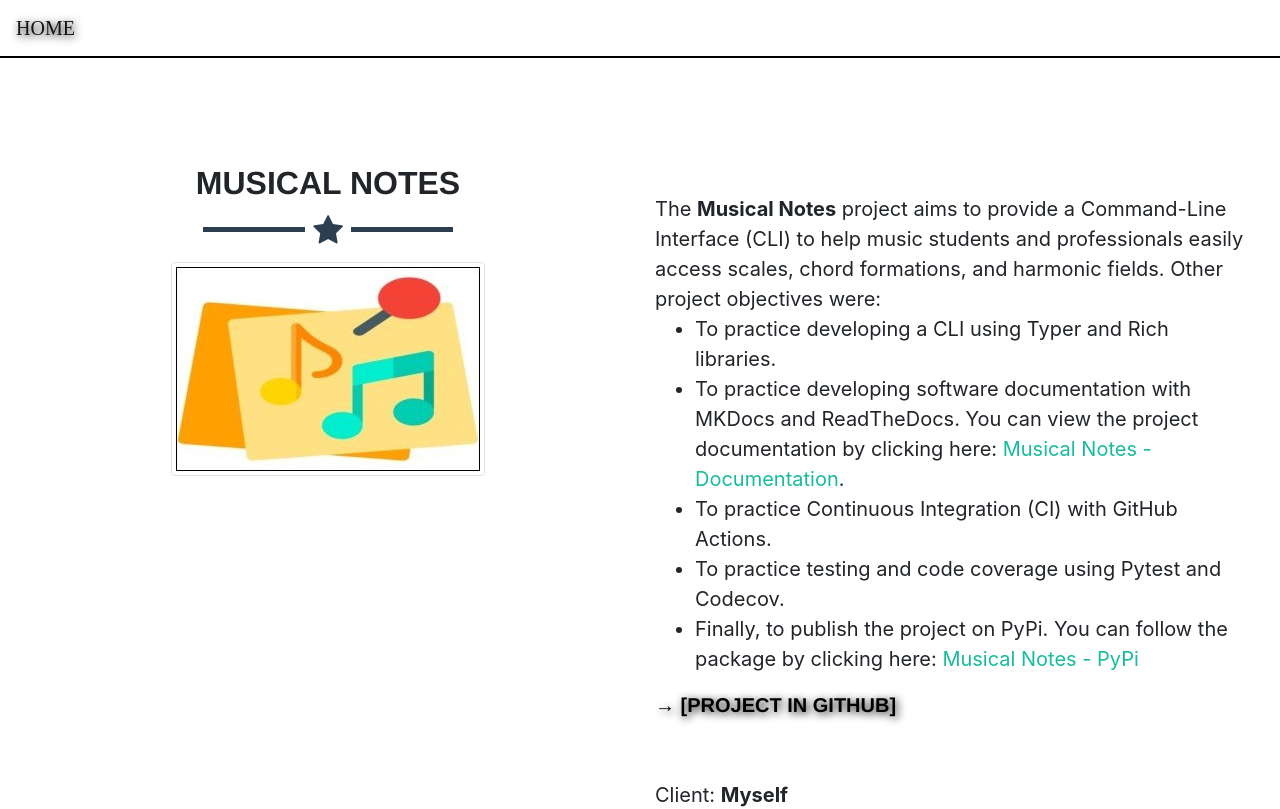
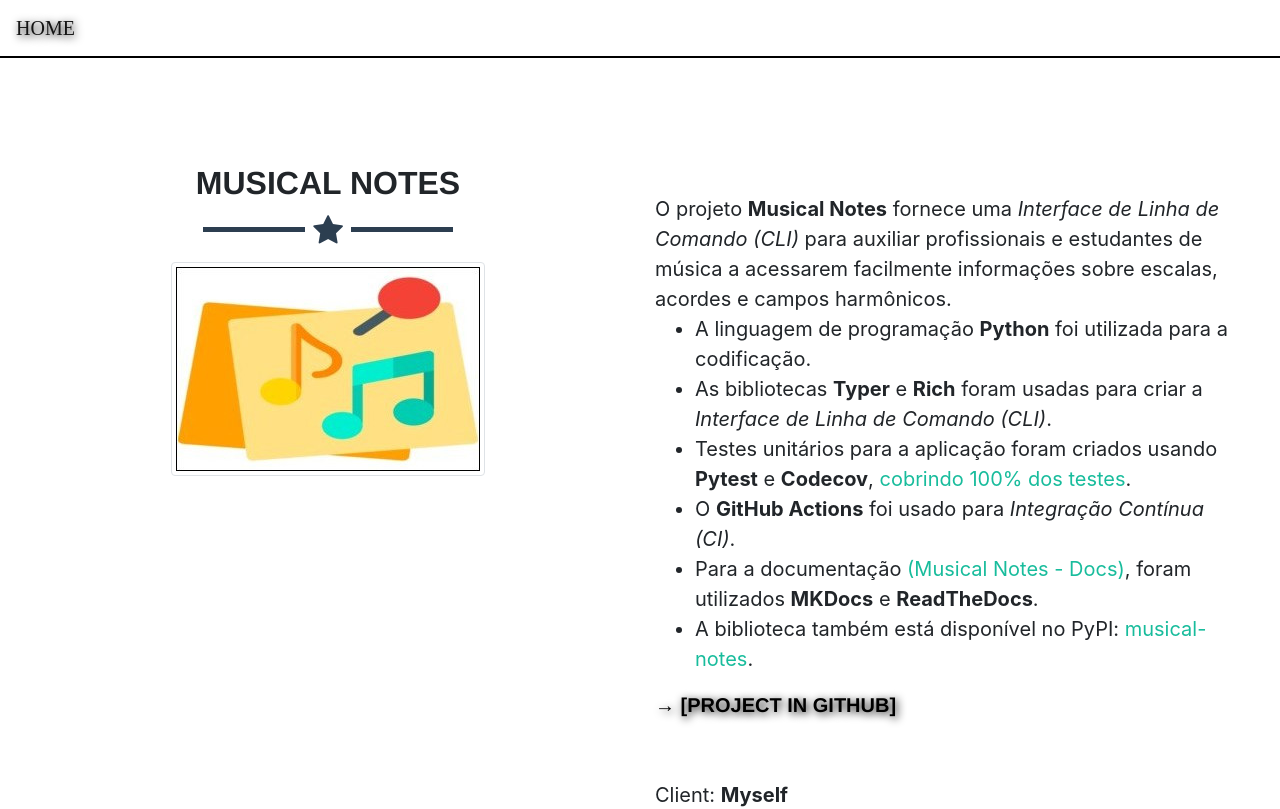
Before and after one commit to rodrigols89/rodrigols89.github.io, a React (Create React App) app: page /musical-notes in a window 1280 px wide. Shown: the top 809 px of the page. Built offline with nearby package versions, Linux system fonts and the light colour scheme.

Commit message:
Update Musical Notes project to Portuguese

```diff
--- a/src/pages/Projects/Musical-Notes/Musical-Notes.jsx
+++ b/src/pages/Projects/Musical-Notes/Musical-Notes.jsx
@@ -17,34 +17,25 @@
 
                     <div className="col-sm-6">
                         <h2 className="text-center">Musical Notes</h2>
-            <hr className="star-primary"/>
-            <img src={musicalNotesImg} className="img-fluid img-thumbnail center" alt="img"/>
+                        <hr className="star-primary" />
+                        <img src={musicalNotesImg} className="img-fluid img-thumbnail center" alt="img" />
                     </div>
 
                     <div className="col-sm-6 text-project">
                         <div>
-            The <strong>Musical Notes</strong> project aims to provide a Command-Line Interface (CLI) to help music students and professionals easily access scales, chord formations, and harmonic fields. Other project objectives were:<br/>
+                            O projeto <strong>Musical Notes</strong> fornece uma <i>Interface de Linha de Comando (CLI)</i> para auxiliar profissionais e estudantes de música a acessarem facilmente informações sobre escalas, acordes e campos harmônicos.
                             <ul>
-                  <li>
-                      To practice developing a CLI using Typer and Rich libraries.
-                  </li>
-                  <li>
-                      To practice developing software documentation with MKDocs and ReadTheDocs. You can view the project documentation by clicking here: <a href="https://musical-notes.readthedocs.io/en/latest/" target="_blank" rel="noopener noreferrer">Musical Notes - Documentation</a>.
-                  </li>
-                  <li>
-                      To practice Continuous Integration (CI) with GitHub Actions.
-                  </li>
-                  <li>
-                      To practice testing and code coverage using Pytest and Codecov.
-                  </li>
-                  <li>
-                      Finally, to publish the project on PyPi. You can follow the package by clicking here: <a href="https://pypi.org/project/musical-notes/0.1.0/" target="_blank" rel="noopener noreferrer">Musical Notes - PyPi</a>
-                  </li>
+                                <li>A linguagem de programação <strong>Python</strong> foi utilizada para a codificação.</li>
+                                <li>As bibliotecas <strong>Typer</strong> e <strong>Rich</strong> foram usadas para criar a <i>Interface de Linha de Comando (CLI)</i>.</li>
+                                <li>Testes unitários para a aplicação foram criados usando <strong>Pytest</strong> e <strong>Codecov</strong>, <a href="https://app.codecov.io/gh/rodrigols89/musical-notes" target="_blank" rel="noopener noreferrer">cobrindo 100% dos testes</a>.</li>
+                                <li>O <strong>GitHub Actions</strong> foi usado para <i>Integração Contínua (CI)</i>.</li>
+                                <li>Para a documentação <a href="https://musical-notes.readthedocs.io/en/latest/" target="_blank" rel="noopener noreferrer">(Musical Notes - Docs)</a>, foram utilizados <strong>MKDocs</strong> e <strong>ReadTheDocs</strong>.</li>
+                                <li>A biblioteca também está disponível no PyPI: <a href="https://pypi.org/project/musical-notes/" target="_blank" rel="noopener noreferrer">musical-notes</a>.</li>
                             </ul>
-              <a href="https://github.com/rodrigols89/musical-notes"  target="_blank" rel="noopener noreferrer"><span className="section-title"> → [Project in GitHub]</span></a>
-              <br/>
-              <br/>
-              <br/>
+                            <a href="https://github.com/rodrigols89/musical-notes" target="_blank" rel="noopener noreferrer"><span className="section-title"> → [Project in GitHub]</span></a>
+                            <br />
+                            <br />
+                            <br />
                         </div>
                         <ul className="list-inline item-details">
                             <li>
```
Lines whose indentation alone changed are shown as unchanged.
